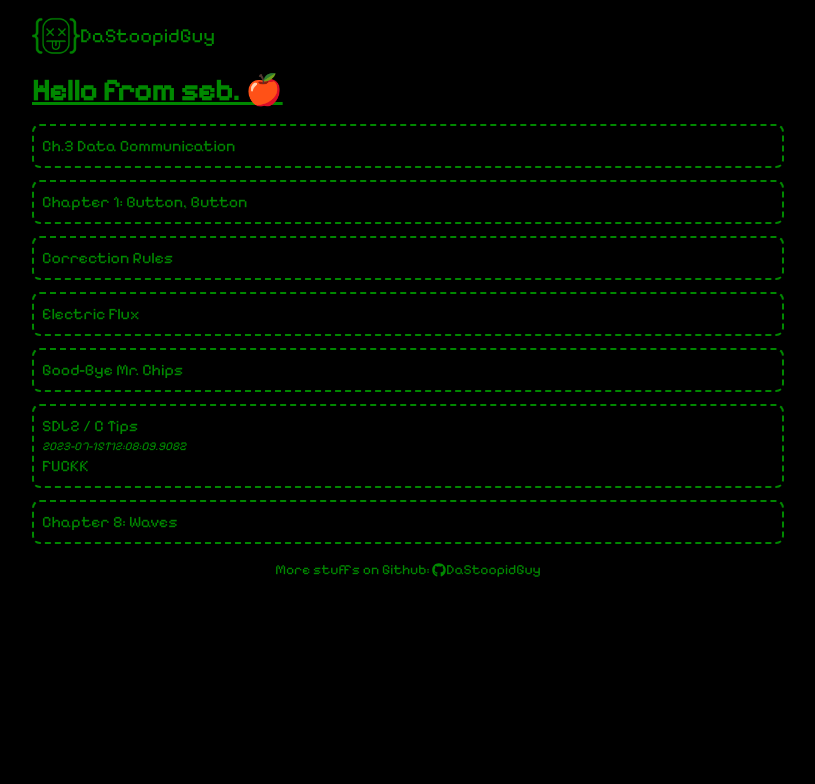
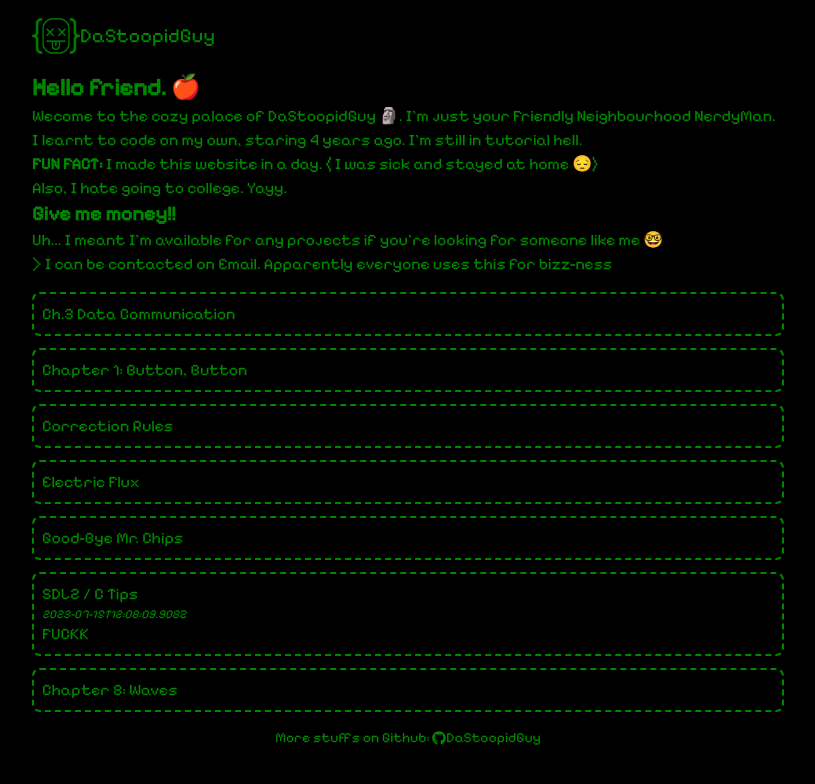
Before and after one commit to DaStoopidGuy/dastoopidblog-2.0, a Next.js app: page / in a window 1280 px wide. Shown: the top 784 px of the page, without its empty margins (232-1047 px from the left). Built offline with nearby package versions, Linux system fonts and the light colour scheme.

Commit message:
Proper homepage content, Github link component

```diff
--- a/src/app/layout.jsx
+++ b/src/app/layout.jsx
@@ -2,6 +2,7 @@ import "@/styles/global.css"
 import Navbar from "../components/NavBar";
 import { FaGithub } from "react-icons/fa";
 import { Pixelify_Sans } from 'next/font/google'
+import GithubLink from "../components/GithubLink";
 
 const pixelify = Pixelify_Sans({
   subsets: ["latin"],
@@ -22,9 +23,7 @@ export default function RootLayout({ children }) {
   const footer = (
     <footer className="flex items-center justify-center font-thin text-sm">
       More stuffs on Github:&nbsp;
-      <a className="flex items-center hover:underline" href="https://github.com/DaStoopidGuy" target="_blank" rel="noopener noreferrer">
-        <FaGithub /> DaStoopidGuy
-      </a>
+      <GithubLink />
     </footer>
   );
 
--- a/src/app/page.jsx
+++ b/src/app/page.jsx
@@ -9,7 +9,18 @@ const HomePage = () => {
     ));
 
     return <div>
-        <h1 className="text-3xl font-bold underline" >Hello from seb. 🍎</h1>
+        <h1 className="text-2xl font-bold " >Hello friend. 🍎</h1>
+        <p>
+            Wecome to the cozy palace of DaStoopidGuy 🗿. I'm just your Friendly Neighbourhood NerdyMan. I learnt to code on my own,
+            staring 4 years ago. I'm still in tutorial hell.
+        </p>
+        <p><strong>FUN FACT:</strong> I made this website in a day. ( I was sick and stayed at home 😔)</p>
+        <p> Also, I hate going to college. Yayy.</p>
+
+        <h2 className="text-xl font-bold">Give me money!!</h2>
+        <p>Uh... I meant I'm available for any projects if you're looking for someone like me 🤓</p>
+        <p>&gt; I can be contacted on Email. Apparently everyone uses this for bizz-ness</p>
+
         <div className="my-4 grid grid-cols-1 gap-3">
             {postPreviews}
         </div>
--- /dev/null
+++ b/src/components/GithubLink.jsx
@@ -0,0 +1,10 @@
+import { FaGithub } from "react-icons/fa";
+
+export default function GithubLink() {
+    return (
+        <a className="flex items-center hover:underline" href="https://github.com/DaStoopidGuy"
+            target="_blank" rel="noopener noreferrer">
+            <FaGithub /> DaStoopidGuy
+        </a>
+    );
+}
```
